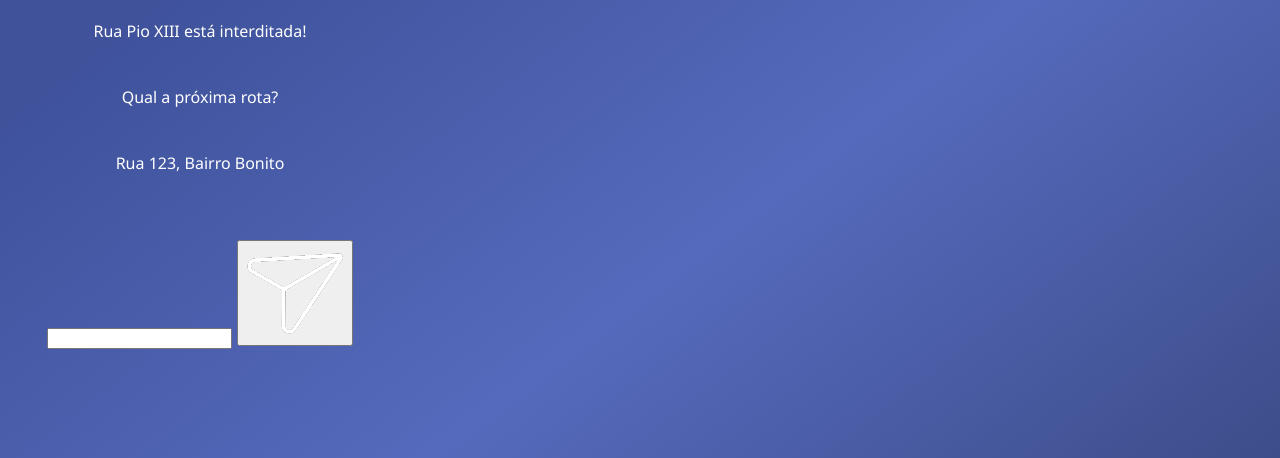
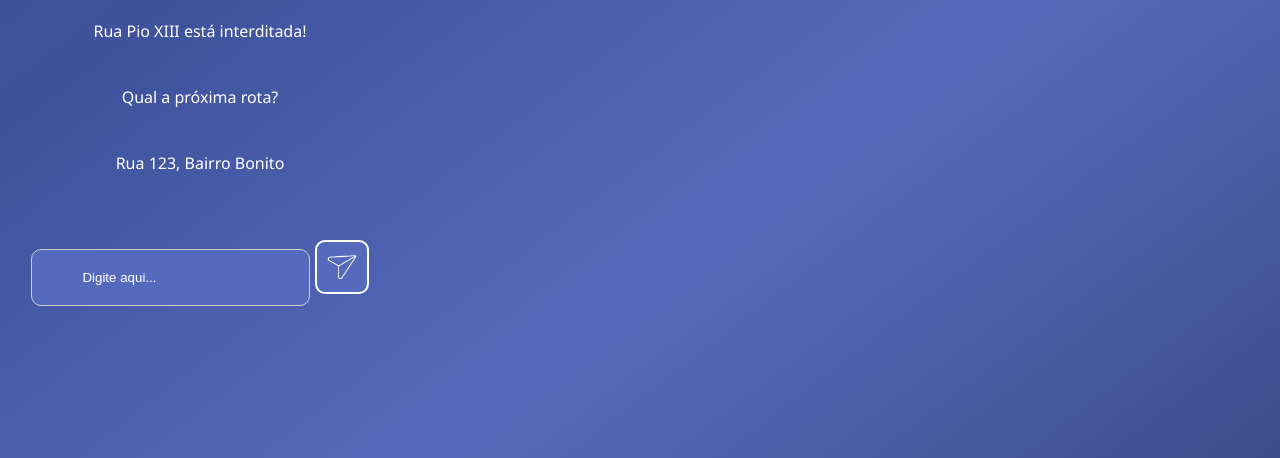
Before and after one commit to KamilaKaroliny/SA-Parte2, a PHP site: page /public/chatJosevaldo.html in a window 1280 px wide. Shown: the part 518-976 px from the top of the page. Run offline with PHP 8.4, Linux system fonts and the light colour scheme.

Commit message:
add - CSS Tela de Chat (Conversas)

```diff
--- a/style/style.css
+++ b/style/style.css
@@ -163,6 +163,15 @@
     border-radius: 10px;
 }
 
+#button5 {
+    padding: 10px 10px;
+    text-align: center;
+    background-color: rgb(86, 106, 189);
+    color: rgb(255, 254, 254);
+    border: 2px solid #ffffff;
+    border-radius: 10px;
+}
+
 .esticadinho {
     padding: 20px 90px;
     background-color: rgb(86, 106, 189);
@@ -173,6 +182,14 @@
 
 .esticadinho2 {
     padding: 13px 90px;
+    background-color: rgb(86, 106, 189);
+    color: rgb(255, 254, 254);
+    border: 1px solid #cecccc;
+    border-radius: 10px;
+}
+
+.esticadinho3 {
+    padding: 20px 50px;
     background-color: rgb(86, 106, 189);
     color: rgb(255, 254, 254);
     border: 1px solid #cecccc;
@@ -358,3 +375,8 @@
     font-size: 18px;
     font-family: 'bold Segoe UI', Tahoma, Geneva, Verdana, sans-serif;
 }
+
+#entregar {
+    width: 30px;
+    height: 30px;
+}
```
